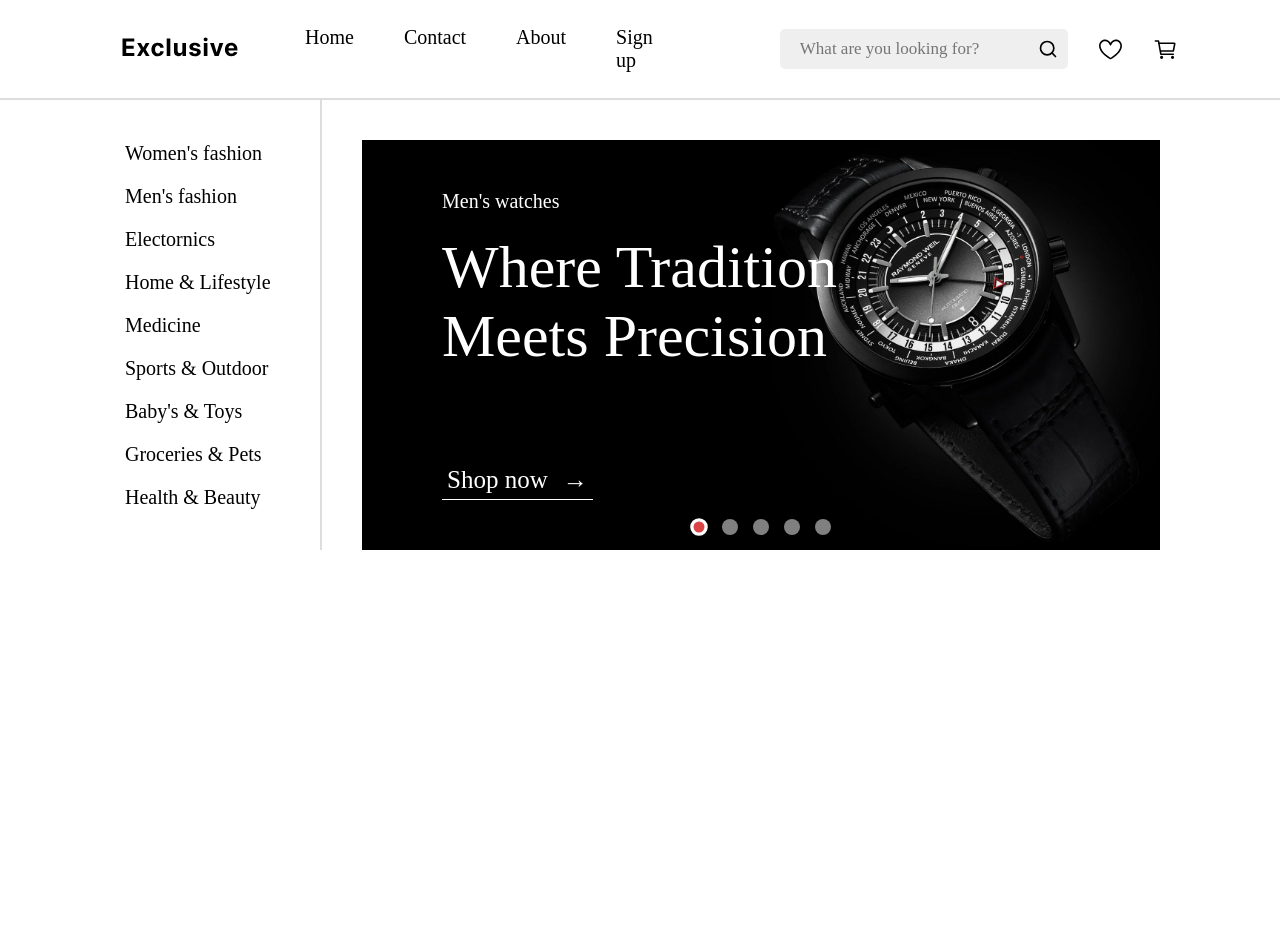
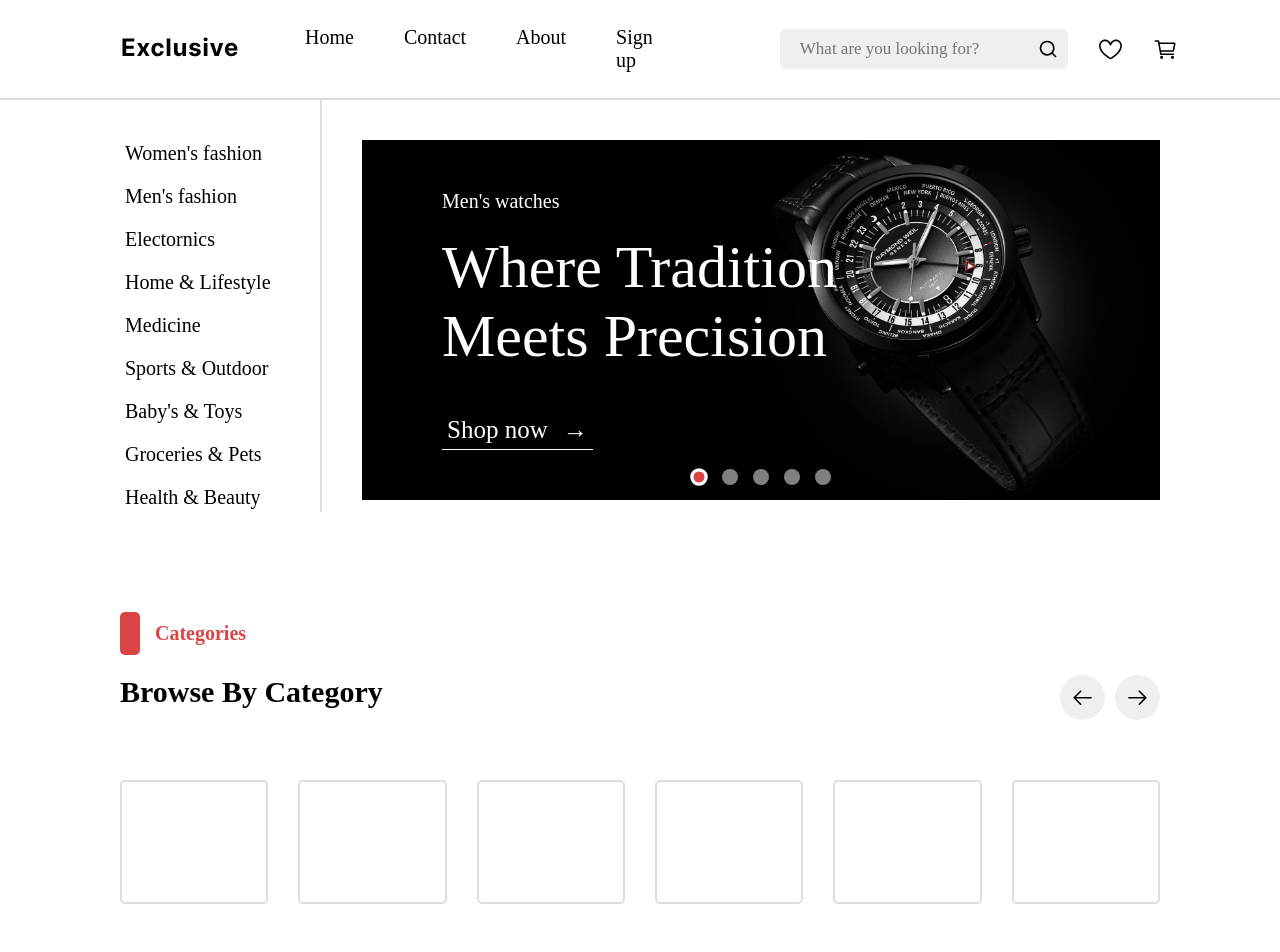
Before and after one commit to puzika/e-commerce-next, a Next.js app: page / in a window 1280 px wide. Shown: the top 952 px of the page. Before the commit the page ends 800 px from the top, so only its background shows below. Built offline with nearby package versions, Linux system fonts and the light colour scheme.

Commit message:
added categories section

```diff
--- a/src/_variables.scss
+++ b/src/_variables.scss
@@ -1,5 +1,5 @@
 @use '@/colors';
 
-$separting-border: 2px solid colors.$clr-separating-border;
+$separating-border: 2px solid colors.$clr-separating-border;
 $primary-padding-horizontal: 12rem;
 $primary-padding-top: 4rem;
--- a/src/app/page.tsx
+++ b/src/app/page.tsx
@@ -1,12 +1,16 @@
 import Sidebar from "@/components/sidebar/sidebar.component"
 import Slider from "@/components/slider/slider.component";
+import Section from "@/components/section/section.component";
 import styles from './page.module.scss';
 
 export default function Home() {
   return (
-    <div className={styles.horizontal}>
-      <Sidebar />
-      <Slider priority />
-    </div>
+    <>
+      <div className={styles.horizontal}>
+        <Sidebar />
+        <Slider priority />
+      </div>
+      <Section title="categories" heading="browse by category" />
+    </>
   )
 }
--- a/src/components/navbar/navbar.module.scss
+++ b/src/components/navbar/navbar.module.scss
@@ -7,7 +7,7 @@
   align-items: center;
   gap: 6rem;
   height: 10rem;
-  border-bottom: variables.$separting-border;
+  border-bottom: variables.$separating-border;
   padding: 2rem variables.$primary-padding-horizontal;
 }
 
--- /dev/null
+++ b/src/components/scroll-btn/scroll-btn.component.tsx
@@ -0,0 +1,35 @@
+'use client';
+
+import {
+  GoArrowLeft,
+  GoArrowRight,
+  GoArrowUp,
+  GoArrowDown
+} from 'react-icons/go';
+import type { ReactNode } from 'react';
+import { IconContext } from 'react-icons';
+import styles from './scroll-btn.module.scss';
+
+type Direction = 'up' | 'down' | 'left' | 'right';
+
+type ScrollBtnProps = {
+  direction: Direction,
+  handler: () => void,
+}
+
+export default function ScrollBtn({ direction, handler }: ScrollBtnProps) {
+  const icons: Record<Direction, ReactNode> = {
+    up: <GoArrowUp />,
+    down: <GoArrowDown />,
+    left: <GoArrowLeft />,
+    right: <GoArrowRight />,
+  }
+
+  return (
+    <button onClick={() => {}} className={styles.btn}>
+      <IconContext value={{ size: "2.5rem" }}>
+        { icons[direction] }
+      </IconContext>
+    </button>
+  )
+}
--- /dev/null
+++ b/src/components/scroll-btn/scroll-btn.module.scss
@@ -0,0 +1,20 @@
+@use 'sass:color';
+@use '@/colors';
+
+.btn {
+  display: flex;
+  justify-content: center;
+  align-items: center;
+  width: 4.5rem;
+  aspect-ratio: 1;
+  background-color: colors.$clr-semi-transparent;
+  outline: none;
+  border: none;
+  border-radius: 50%;
+  cursor: pointer;
+  transition: background-color .2s;
+
+  &:hover {
+    background-color: color.adjust(colors.$clr-semi-transparent, $lightness: -10%);
+  }
+}
--- /dev/null
+++ b/src/components/section/section.component.tsx
@@ -0,0 +1,37 @@
+'use client';
+
+import type { ReactNode } from 'react';
+import ScrollBtn from '../scroll-btn/scroll-btn.component';
+import styles from './section.module.scss';
+
+type SectionProps = {
+  title: string,
+  heading: string,
+  children?: ReactNode,
+}
+
+export default function Section({ title, heading, children }: SectionProps) {
+  return (
+    <section className={styles.section}>
+      <h2 className={styles.title}>{title}</h2>
+      <div className={styles.horizontal}>
+        <h3 className={styles.heading}>{heading}</h3>
+        <div style={{ display: 'flex', gap: '1rem'}}>
+          <ScrollBtn direction='left' handler={() => {}} />
+          <ScrollBtn direction='right' handler={() => {}} />
+        </div>
+      </div>
+      <div className={styles.slider}>
+        <div className={styles.slide}></div>
+        <div className={styles.slide}></div>
+        <div className={styles.slide}></div>
+        <div className={styles.slide}></div>
+        <div className={styles.slide}></div>
+        <div className={styles.slide}></div>
+        <div className={styles.slide}></div>
+        <div className={styles.slide}></div>
+        <div className={styles.slide}></div>
+      </div>
+    </section>
+  )
+}
--- /dev/null
+++ b/src/components/section/section.module.scss
@@ -0,0 +1,57 @@
+@use '@/colors';
+@use '@/variables';
+
+.section {
+  border-bottom: variables.$separating-border;
+  padding-bottom: 6rem;
+  margin-top: 10rem;
+}
+
+.title {
+  position: relative;
+  color: colors.$clr-primary;
+  font-size: inherit;
+  text-transform: capitalize;
+  padding: 1rem 0 1rem 3.5rem;
+  margin-bottom: 2rem;
+
+  &::before {
+    content: '';
+    position: absolute;
+    top: 0;
+    left: 0;
+    height: 100%;
+    width: 2rem;
+    background-color: colors.$clr-primary;
+    border-radius: .5rem;
+  }
+}
+
+.header {
+  display: flex;
+  margin-bottom: 6rem;
+}
+
+.horizontal {
+  display: flex;
+  margin-bottom: 6rem;
+}
+
+.heading {
+  font-size: 3rem;
+  text-transform: capitalize;
+  margin-right: auto;
+}
+
+.slider {
+  display: flex;
+  gap: 3rem;
+  overflow: hidden;
+}
+
+.slide {
+  aspect-ratio: 1.2;
+  flex: 1 0 calc((100% - 3 * 5rem) / 6);
+  border: variables.$separating-border;
+  border-radius: .5rem;
+}
--- a/src/components/sidebar/sidebar.module.scss
+++ b/src/components/sidebar/sidebar.module.scss
@@ -10,7 +10,7 @@
 }
 
 .nav {
-  border-right: variables.$separting-border;
+  border-right: variables.$separating-border;
 }
 
 .link {
--- a/src/components/slider/slider.module.scss
+++ b/src/components/slider/slider.module.scss
@@ -5,7 +5,7 @@
   position: relative;
   display: flex;
   width: 100%;
-  height: 45rem;
+  height: 40rem;
   padding-top: variables.$primary-padding-top;
   overflow: hidden;
 }
--- a/src/global.scss
+++ b/src/global.scss
@@ -13,4 +13,5 @@ html {
 body {
   font-size: 2rem;
   font-family: 'Times New Roman', Times, serif;
+  padding-bottom: 10rem;
 }
```
